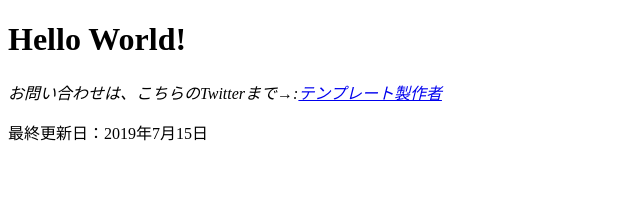
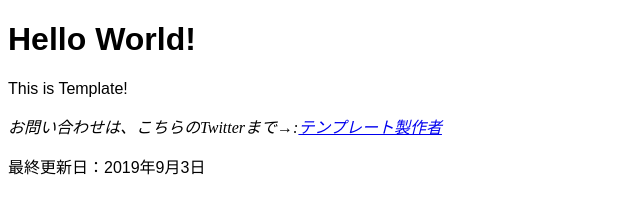
Before and after one commit to batta0810/Template-HTML, a plain HTML site: page index.html in a window 1280 px wide. Shown: the whole page, without its empty margins (0-640 px from the left). Drawn offline with Linux system fonts and the light colour scheme.

Commit message:
不具合修正など

```diff
--- a/index.html
+++ b/index.html
@@ -1,34 +1,40 @@
-<!-- +DOCTYPE宣言 -->
+<!-- DOCTYPE宣言 -->
 <!DOCTYPE html>
-<!-- +HTMLここからスタート -->
+<!-- HTMLここからスタート -->
 <html>
 <!-- head -->
 <head>
 	<!-- ホームページのタイトル -->
 	<title>TEMPLATE</title>
 	<!-- CSS読み込み、style内に書く場合は不要 -->
-	<link rel="stylesheet" href="CSSファイル名.css" type="text/css">
+	<link rel="stylesheet" href="CSSFileName.css" type="text/css">
 	<!-- 文字コードの指定 -->
 	<meta charset="utf-8">
 	<!-- CSSを書く。外部ファイルを使う場合不要 -->
 	<style>
-		.h1{
-			font-color: #fff000;
+		h1 {
+			font-color: brown;
+			font-family: Arial;
+		}
+		p {
+			font-family: sans-serif;
+			font-color: red;
 		}
 	</style>
 </head>
 
 <!-- body -->
 <body>
-	<!-- 試しにh1で文字表示、ここでは[Hello World!]とする -->
+	<!-- 試しにh1タグで文字表示、ここでは[Hello World!]とする -->
 	<h1>Hello World!</h1>
+	<p>This is Template!</p>
 
 <!-- footer -->
 	<footer>
 		<address>
 			お問い合わせは、こちらのTwitterまで→:<a href="https://www.twitter.com/Pixelcraft810M1">テンプレート製作者</a>
 		</address>
-		<p>最終更新日：2019年7月15日
+		<p>最終更新日：2019年9月3日
 	</footer>
 </body>
 </html>
```
